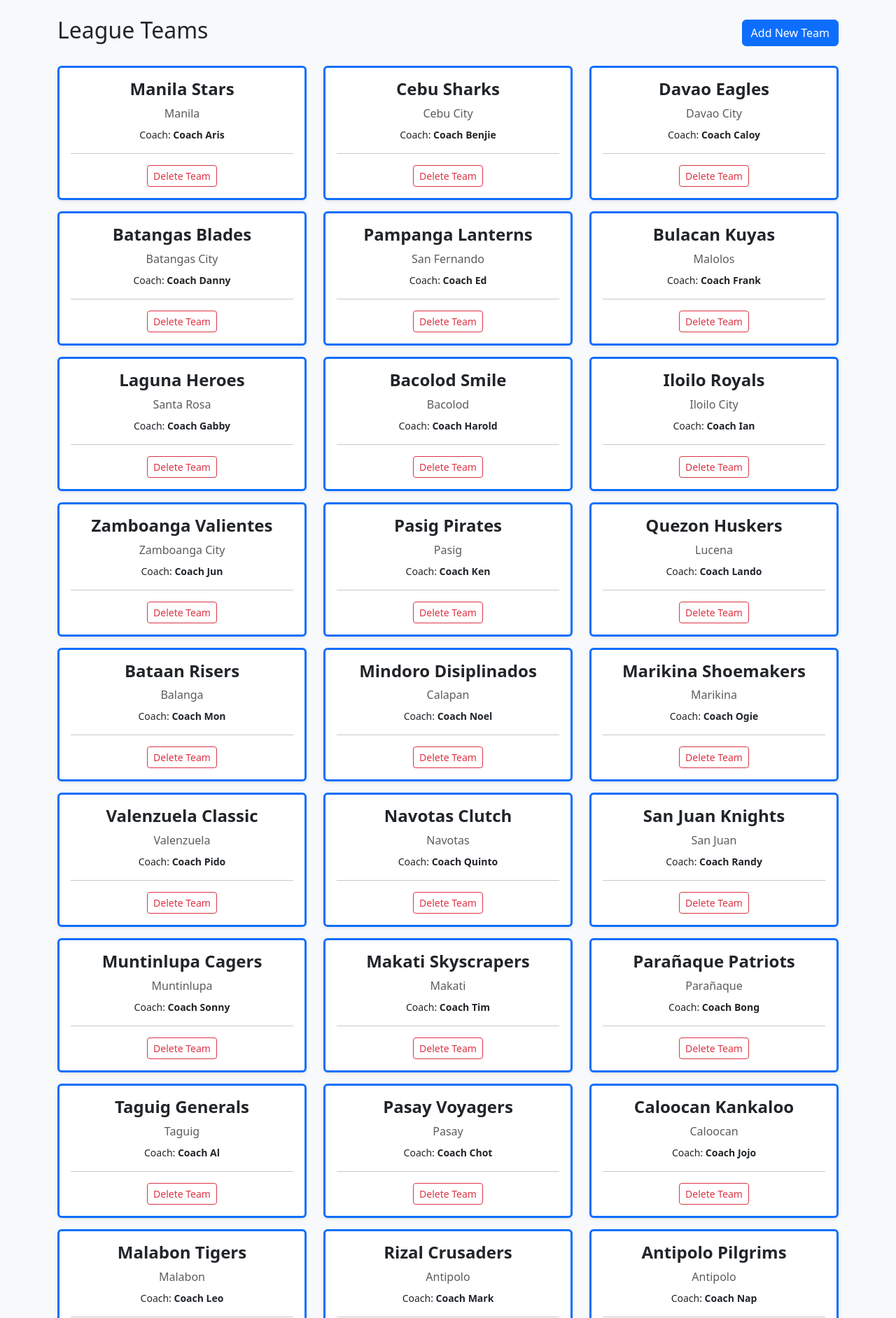
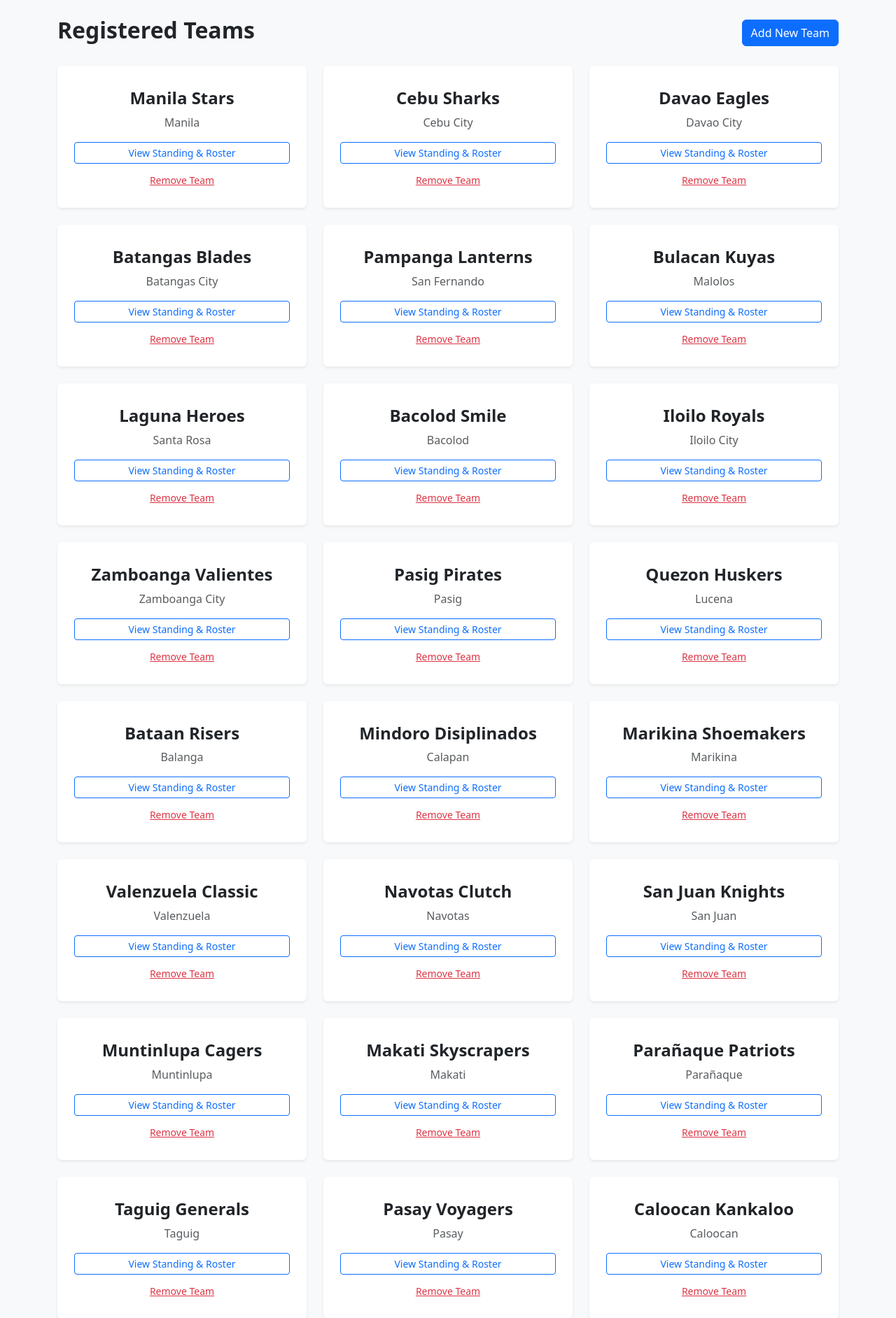
Before and after one commit to jbbongalos/3x3_CourtMaster, a Flask app: page /teams in a window 1280 px wide. Shown: the part 56-1940 px from the top of the page at 70% size. Run offline with Flask 3, Linux system fonts and the light colour scheme; data comes from the database, SQL or seed files in the repository.

Commit message:
Update teams.html

```diff
--- a/src/templates/teams.html
+++ b/src/templates/teams.html
@@ -1,30 +1,32 @@
 {% extends "layout.html" %}
 {% block content %}
 <div class="d-flex justify-content-between align-items-center mb-4">
-    <h2><i class="bi bi-shield-shaded"></i> League Teams</h2>
-    <button class="btn btn-primary" data-bs-toggle="modal" data-bs-target="#addTeamModal">Add New Team</button>
+    <h2 class="fw-bold"><i class="bi bi-shield-shaded"></i> Registered Teams</h2>
+    <button class="btn btn-primary" data-bs-toggle="modal" data-bs-target="#addTeamModal">
+        <i class="bi bi-plus-lg"></i> Add New Team
+    </button>
 </div>
 
 <div class="row">
     {% for team in teams %}
-    <div class="col-md-4 mb-3">
-        <div class="card shadow-sm border-bottom border-primary border-3">
-            <div class="card-body text-center">
-                <div class="h4 fw-bold">{{ team.team_name }}</div>
-                <div class="text-muted mb-2"><i class="bi bi-geo-alt"></i> {{ team.city }}</div>
-                <div class="small">Coach: <strong>{{ team.coach_name }}</strong></div>
-                <hr>
+    <div class="col-md-4 mb-4">
+        <div class="card shadow-sm border-0">
+            <div class="card-body text-center p-4">
+                <div class="display-5 text-primary mb-2"><i class="bi bi-people-fill"></i></div>
+                <h4 class="fw-bold">{{ team.team_name }}</h4>
+                <p class="text-muted mb-3"><i class="bi bi-geo-alt"></i> {{ team.city }}</p>
+
+                <a href="{{ url_for('team_details', id=team.team_id) }}" class="btn btn-outline-primary btn-sm w-100 mb-2">
+                    <i class="bi bi-search"></i> View Standing & Roster
+                </a>
+
                 <a href="{{ url_for('delete_team', id=team.team_id) }}"
-                   class="btn btn-sm btn-outline-danger"
-                   onclick="return confirm('Are you sure? Players in this team must be removed first.')">
-                    <i class="bi bi-trash"></i> Delete Team
+                   class="btn btn-sm btn-link text-danger"
+                   onclick="return confirm('Delete this team? This will fail if players are assigned.')">
+                   Remove Team
                 </a>
             </div>
         </div>
-    </div>
-    {% else %}
-    <div class="col-12 text-center py-5">
-        <p class="text-muted">No teams registered yet.</p>
     </div>
     {% endfor %}
 </div>
@@ -32,15 +34,13 @@
 <div class="modal fade" id="addTeamModal" tabindex="-1">
     <div class="modal-dialog">
         <form action="{{ url_for('add_team') }}" method="POST" class="modal-content">
-            <div class="modal-header bg-primary text-white"><h5>Register New Team</h5></div>
+            <div class="modal-header"><h5>Register Team</h5></div>
             <div class="modal-body">
                 <div class="mb-3"><label>Team Name</label><input type="text" name="team_name" class="form-control" required></div>
                 <div class="mb-3"><label>City</label><input type="text" name="city" class="form-control" required></div>
                 <div class="mb-3"><label>Coach Name</label><input type="text" name="coach_name" class="form-control" required></div>
             </div>
-            <div class="modal-footer">
-                <button type="submit" class="btn btn-primary">Save Team</button>
-            </div>
+            <div class="modal-footer"><button type="submit" class="btn btn-primary">Save Team</button></div>
         </form>
     </div>
 </div>
```
